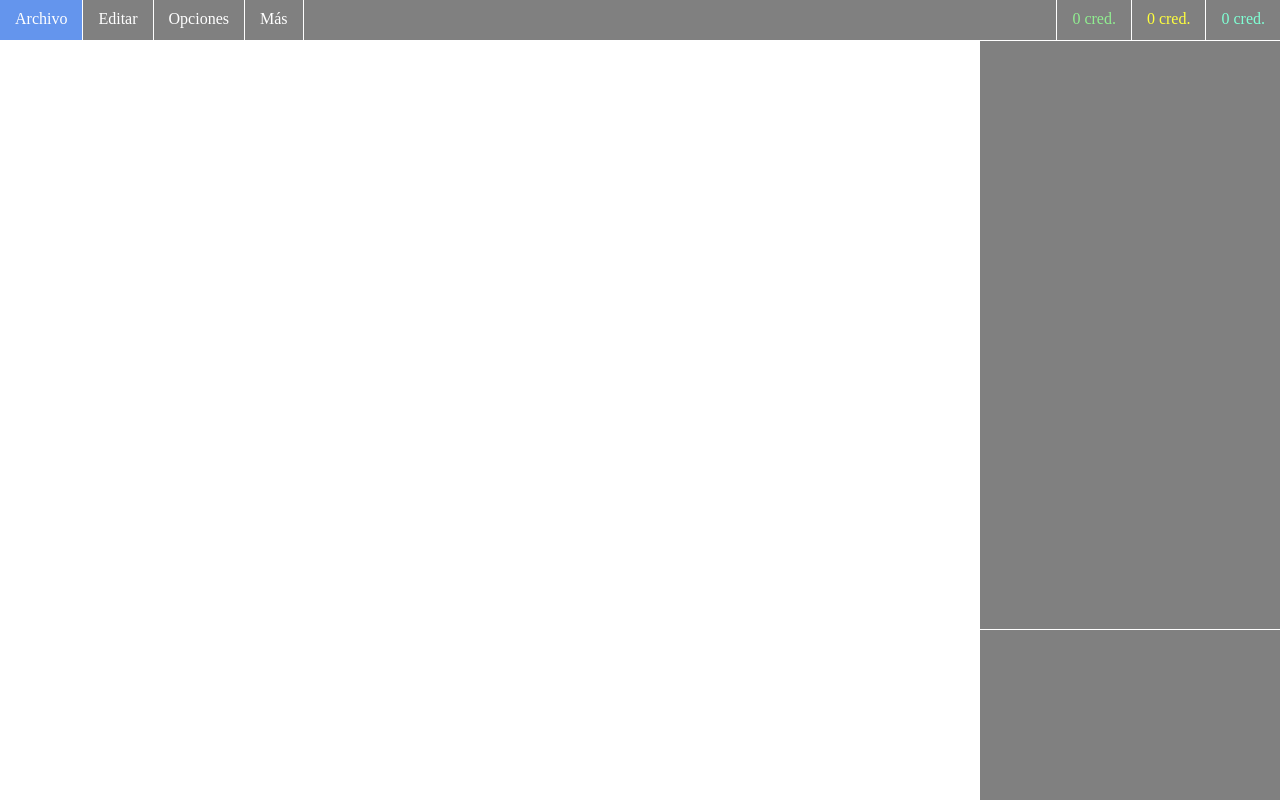
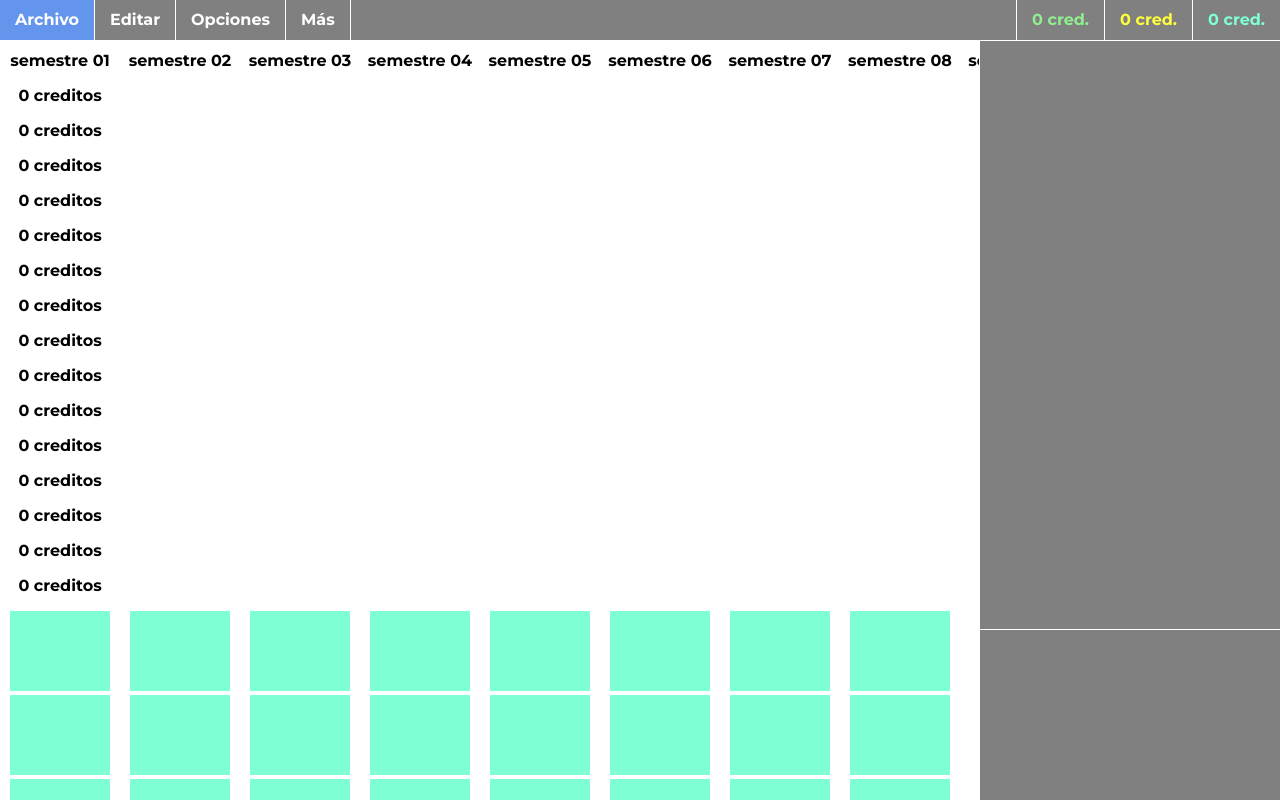
Before and after one commit to CristianCamiloGarciaPalacios/Malla_curricular, a plain HTML site: page index.html in a window 1280 px wide. Drawn offline with Linux system fonts and the light colour scheme.

Commit message:
commit main

```diff
--- /dev/null
+++ b/app/Materia.js
@@ -0,0 +1,17 @@
+const main_panel = document.querySelector('.main-panel');
+
+export class Materia {
+    constructor({codigo = "", nombre = "", tipo = "", creditos = 0, optativa = "", prerrequisitos = [[]], semestre = 1, fila = 1 } = {}) {
+        this.codigo = codigo;
+        this.nombre = nombre;
+        this.tipo = tipo;
+        this.creditos = creditos;
+        this.optativa = optativa;
+        this.prerrequisitos = prerrequisitos;
+        this.etiqueta = document.createElement('div');
+        main_panel.appendChild(this.etiqueta);
+        this.etiqueta.classList.add('materia');
+        this.semestre = semestre;
+        this.fila = fila;
+    }
+}
--- /dev/null
+++ b/app/main_app.js
@@ -0,0 +1,43 @@
+import { Materia } from "/app/Materia.js";
+
+const contenedorSemestres = document.querySelector('.contenedor-semestres');
+const contenedorCreditos = document.querySelector('.contenedor-creditos');
+const iconMenu = document.querySelector('#icon-menu');
+const mainMenu = document.querySelector('#main-menu');
+
+let arrayMaterias = [] // (semestre, fila)
+let numSemestres = 15
+let numFilas = 5
+
+iconMenu.addEventListener('click', () => {
+    mainMenu.classList.toggle('menu-show');
+});
+
+window.onload = function() {
+    for (let i = 0; i < numSemestres; i++) {
+        const semestre = document.createElement('p')
+        semestre.classList.add('semestre');
+        if (i < 9) {
+            semestre.textContent = `semestre 0${i+1}`;
+        } else {
+            semestre.textContent = `semestre ${i+1}`;
+        }
+        contenedorSemestres.appendChild(semestre);
+
+        const credito = document.createElement('p')
+        if (i < 9) {
+            credito.innerHTML = `<p id="credito-0${i+1}" class="credito">0 creditos</p>`;
+        } else {
+            credito.innerHTML = `<p id="credito-${i+1}" class="credito">0 creditos</p>`;
+        }
+        contenedorCreditos.appendChild(credito);
+
+    }
+
+    for (let i = 1; i <= numSemestres; i++) {
+        arrayMaterias[i-1] = []
+        for (let j = 1; j <= numFilas; j++) {
+            arrayMaterias[i-1][j-1] = new Materia({ semestre: i, fila: j });
+        }
+    }
+}
--- a/app/menu_funcionality.js
+++ /dev/null
@@ -1,6 +0,0 @@
-const iconMenu = document.querySelector('#icon-menu');
-const mainMenu = document.querySelector('#main-menu');
-
-iconMenu.addEventListener('click', () => {
-    mainMenu.classList.toggle('menu-show');
-});
--- a/index.html
+++ b/index.html
@@ -3,14 +3,20 @@
 <head>
     <meta charset="UTF-8">
     <meta name="viewport" content="width=device-width, initial-scale=1.0">
+
+    <link rel="preconnect" href="https://fonts.googleapis.com">
+    <link rel="preconnect" href="https://fonts.gstatic.com" crossorigin>
+    <link href="https://fonts.googleapis.com/css2?family=Montserrat:ital,wght@0,100..900;1,100..900&display=swap" rel="stylesheet">
+
     <title>Organizador de malla curricular</title>
+
     <link rel="stylesheet" href="style/main_style.css">
     <link rel="stylesheet" href="style/style_top_bar.css">
     <link rel="stylesheet" href="style/style_main_panel.css">
     <link rel="stylesheet" href="style/style_right_bottom_panel.css">
     <link rel="stylesheet" href="style/style_right_top_panel.css">
 </head>
-<body onload="tamañoActual();" onresize="tamañoActual();">
+<body>
     <div class="top-bar">
         <section>
             <p id="creditos-malla">0 cred.</p>
@@ -33,6 +39,8 @@
     </div>
     <div class="container">
         <div class="main-panel">
+            <div class="contenedor-semestres"></div>
+            <div class="contenedor-creditos"></div>
         </div>
         <div class="right-panels">
             <div class="right-top-panel">
@@ -45,5 +53,6 @@
         </div>
     </div>
 </body>
-<script src="app/menu_funcionality.js"></script>
+<script type="module" src="app/Materia.js"></script>
+<script type="module" src="app/main_app.js"></script>
 </html>
--- a/style/main_style.css
+++ b/style/main_style.css
@@ -1,4 +1,6 @@
 html, body{
+    font-family: "Montserrat", sans-serif;
+    font-weight: 700;
     margin:0;
 }
 
@@ -23,3 +25,42 @@ html, body{
         width: 30%;
     }
 }
+
+.contenedor-semestres {
+    width: max-content;
+    margin-top: 10px;
+    background-color: white;
+}
+
+.semestre {
+    margin: 0;
+    text-align: center;
+    display: inline-block;
+    color: black;
+    background: none;
+    width: 120px;
+}
+
+.contenedor-creditos {
+    width: max-content;
+    margin-top: 10px;
+    background-color: white;
+}
+
+.credito {
+    margin: 0;
+    text-align: center;
+    display: block;
+    color: black;
+    background: none;
+    width: 120px;
+}
+
+.materia {
+    display: inline-block;
+    margin-left: 10px;
+    margin-right: 10px;
+    background-color: aquamarine;
+    width: 100px;
+    height: 80px;
+}
--- a/style/style_main_panel.css
+++ b/style/style_main_panel.css
@@ -1,4 +1,5 @@
 .main-panel {
     background-color: white;
-    flex-grow: 1;
+    flex: 1;
+    overflow: auto;
 }
--- a/style/style_right_top_panel.css
+++ b/style/style_right_top_panel.css
@@ -1,7 +1,8 @@
 .right-top-panel {
     background-color: gray;
     overflow-y: auto;
-    flex-grow: 1;
+    overflow-x: auto;
+    flex: 1;
 }
 
 .right-top-panel::-webkit-scrollbar {
```
